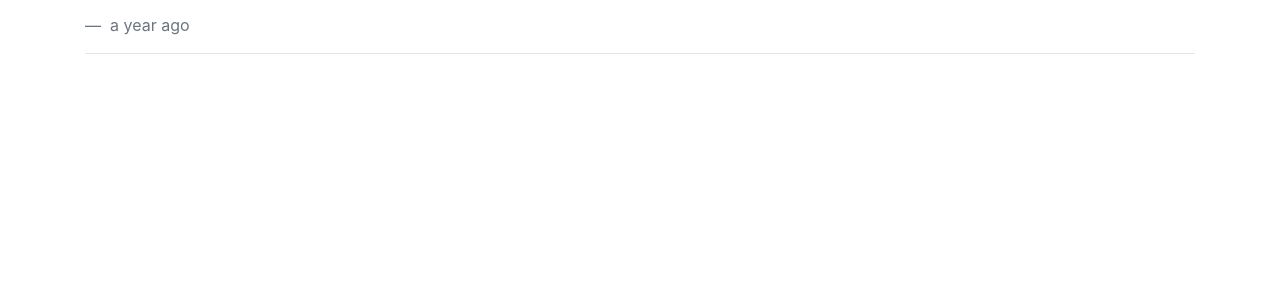
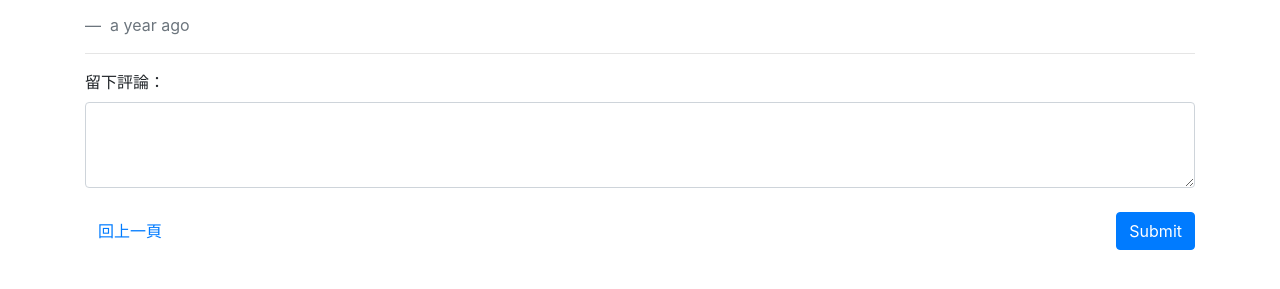
Before and after one commit to Samuel-Yeh01/forum-front-end-vue2, a Vue app: page /#/restaurants/1 in a window 1280 px wide. Shown: the part 741-1030 px from the top of the page. Before the commit the page ends 859 px from the top, so only its background shows below. Built offline with nearby package versions, Linux system fonts and the light colour scheme.

Commit message:
:sparkles: create the delete & add comment feature
詳述：
建立刪除與新增評論的功能

備忘：
<刪除>
在父元件設定 v-on 在子元件使用 $emit，進行由下而上的資料傳遞
<新增>
使用 $emit 傳送表單資料時，提供給父元件足夠的資料。

```diff
--- /dev/null
+++ b/src/components/CreateComment.vue
@@ -0,0 +1,48 @@
+<template>
+  <form @submit.stop.prevent="handleSubmit">
+    <!-- 「提交表單」的動作發生在 <form> 而不是 <button> -->
+    <div class="form-group mb-4">
+      <label for="text">留下評論：</label>
+      <textarea v-model="text" class="form-control" rows="3" name="text" />
+    </div>
+    <div class="d-flex align-items-center justify-content-between">
+      <button type="button" class="btn btn-link" @click="$router.back()">
+        回上一頁
+      </button>
+
+      <button type="submit" class="btn btn-primary mr-0">
+        Submit
+      </button>
+    </div>
+  </form>
+</template>
+
+<script>
+import { v4 as uuidv4 } from "uuid";
+export default {
+  name: "CreateComment",
+  props: {
+    restaurantId: {
+      type: Number,
+      required: true,
+    },
+  },
+  data() {
+    return {
+      text: "",
+    };
+  },
+  methods: {
+    handleSubmit() {
+      // TODO: 透過 API 向伺服器請求新增一筆 comment...
+      // commentID
+      this.$emit("after-create-comment", {
+        commentId: uuidv4(), // 目前尚未串接 API，無法取得 commentId
+        restaurantId: this.restaurantId,
+        text: this.text,
+      });
+      this.text = "";
+    },
+  },
+};
+</script>
--- a/src/components/NewestComments.vue
+++ b/src/components/NewestComments.vue
@@ -6,9 +6,11 @@
     <div class="card-body">
       <div v-for="comment in comments" :key="comment.id">
         <h4>
-          <a href="#">
-            {{ comment.Restaurant }}
-          </a>
+          <router-link
+            :to="{ name: 'restaurant', params: { id: comment.Restaurant.id } }"
+          >
+            {{ comment.Restaurant.name }}
+          </router-link>
           &nbsp;
         </h4>
         <p>{{ comment.text }}</p>
--- a/src/components/NewestRestaurants.vue
+++ b/src/components/NewestRestaurants.vue
@@ -6,11 +6,15 @@
     <div class="card-body">
       <div v-for="restaurant in restaurants" :key="restaurant.id">
         <h4>
-          <a href="#">{{ restaurant.name }}</a>
+          <router-link
+            :to="{ name: 'restaurant', params: { id: restaurant.id } }"
+          >
+            {{ restaurant.name }}
+          </router-link>
           &nbsp;
-          <small>{{
-            restaurant.Category ? restaurant.Category.name : "未分類"
-          }}</small>
+          <small
+            >{{ restaurant.Category ? restaurant.Category.name : "未分類" }}
+          </small>
         </h4>
         <p>{{ restaurant.description }}</p>
         {{ restaurant.createdAt | fromNow }}
--- a/src/components/RestaurantComments.vue
+++ b/src/components/RestaurantComments.vue
@@ -10,6 +10,7 @@
           v-if="currentUser.isAdmin"
           type="button"
           class="btn btn-danger float-right"
+          @click.stop.prevent="handleDeleteButtonClick(comment.id)"
         >
           Delete
         </button>
@@ -41,11 +42,7 @@
   isAuthenticated: true,
 };
 export default {
-  data() {
-    return {
-      currentUser: dummyUser.currentUser,
-    };
-  },
+  name: "RestaurantComments",
   mixins: [fromNowFilter],
   props: {
     restaurantComments: {
@@ -53,5 +50,18 @@
       required: true,
     },
   },
+  data() {
+    return {
+      currentUser: dummyUser.currentUser,
+    };
+  },
+  methods: {
+    handleDeleteButtonClick(commentId) {
+      console.log("handleDeleteButtonClick", commentId);
+      // TODO: 請求 API 伺服器刪除 id 為 commentId 的評論
+      // 觸發父層事件 - $emit( '事件名稱' , 傳遞的資料 )
+      this.$emit("after-delete-comment", commentId);
+    },
+  },
 };
 </script>
--- a/src/views/Restaurant.vue
+++ b/src/views/Restaurant.vue
@@ -5,14 +5,22 @@
     <RestaurantDetail :initial-restaurant="restaurant" />
     <hr />
     <!-- 餐廳評論 RestaurantComments -->
-    <RestaurantComments :restaurant-comments="restaurantComments" />
+    <RestaurantComments
+      :restaurant-comments="restaurantComments"
+      @after-delete-comment="afterDeleteComment"
+    />
     <!-- 新增評論 CreateComment -->
+    <CreateComment
+      :restaurant-id="restaurant.id"
+      @after-create-comment="afterCreateComment"
+    />
   </div>
 </template>
 
 <script>
 import RestaurantDetail from "./../components/RestaurantDetail";
 import RestaurantComments from "./../components/RestaurantComments";
+import CreateComment from "./../components/CreateComment";
 // 宣告假資料 dummyData，存入剛才經由 API 取得的資料樣本
 const dummyData = {
   restaurant: {
@@ -59,11 +67,22 @@
   isFavorited: false,
   isLiked: false,
 };
+const dummyUser = {
+  currentUser: {
+    id: 1,
+    name: "管理者",
+    email: "root@example.com",
+    image: "https://i.pravatar.cc/300",
+    isAdmin: true,
+  },
+  isAuthenticated: true,
+};
 
 export default {
   components: {
     RestaurantDetail,
     RestaurantComments,
+    CreateComment,
   },
   // 使用 data 函式來回傳上一步設定好的資料
   data() {
@@ -80,6 +99,7 @@
         isFavorited: false,
         isLiked: false,
       },
+      currentUser: dummyUser.currentUser,
       restaurantComments: [],
     };
   },
@@ -108,6 +128,28 @@
 
       this.restaurantComments = dummyData.restaurant.Comments;
     },
+    afterDeleteComment(commentId) {
+      this.restaurantComments = this.restaurantComments.filter(
+        (comment) => comment.id !== commentId
+        // 以 filter 保留未被選擇的 comment.id
+        // filter 會保留回傳值為 true 的陣列項目
+        // 如果被刪掉的是 2 號評論，那麼我們要保留的是「不是 2 號的其他評論」
+        // 所以判斷式要寫成 comment.id !== commentId
+      );
+    },
+    afterCreateComment(payload) {
+      const { commentId, restaurantId, text } = payload;
+      this.restaurantComments.push({
+        id: commentId,
+        RestaurantId: restaurantId,
+        User: {
+          id: this.currentUser.id,
+          name: this.currentUser.name,
+        },
+        text,
+        createdAt: new Date(),
+      });
+    },
   },
 };
 </script>
```
